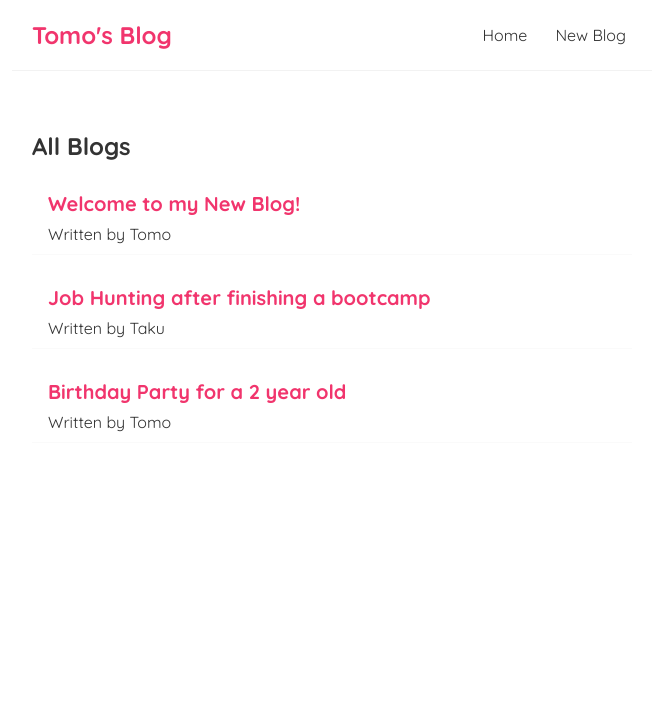
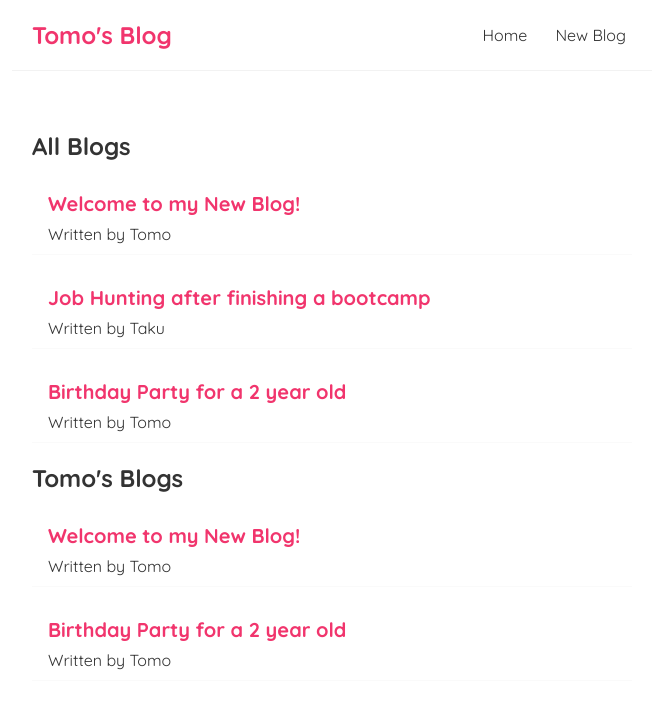
Before and after one commit to tomonorman/react-blog, a React (Create React App) app: page / in a window 1280 px wide. Shown: the top 708 px of the page, without its empty margins (308-964 px from the left). Built offline with nearby package versions, Linux system fonts and the light colour scheme.

Commit message:
filtered bloglist added

```diff
--- a/src/Home.js
+++ b/src/Home.js
@@ -11,6 +11,7 @@
   return (
     <div className="home">
       <BlogList blogs={blogs} title="All Blogs" />
+      <BlogList blogs={blogs.filter((blog) => blog.author === "Tomo")} title="Tomo's Blogs" />
     </div>
    );
 }
```
Also changed, not shown: 1 other file (tests, documents, lock files or other folders).
